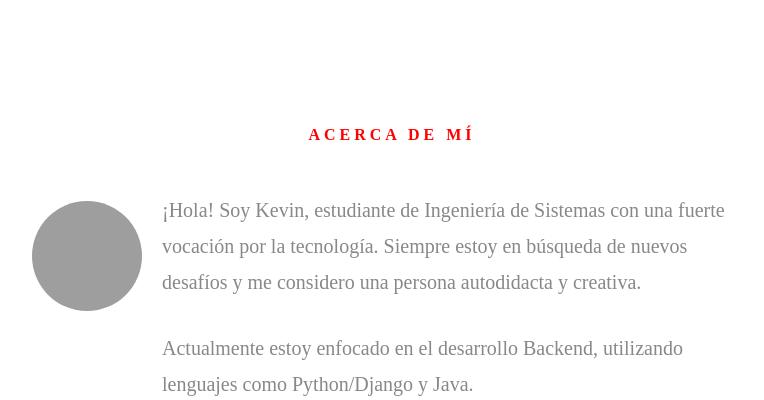
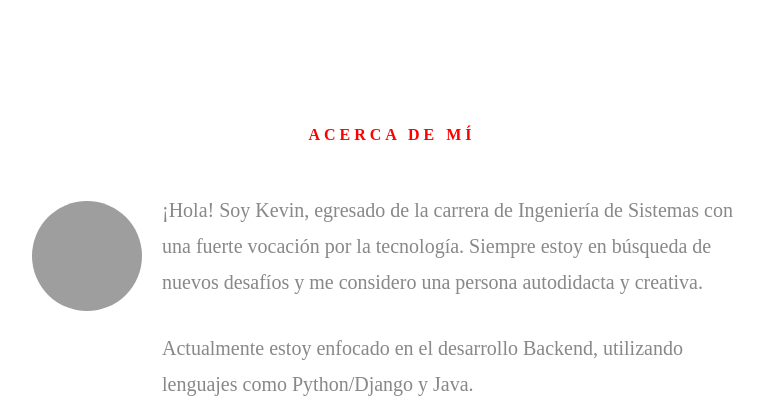
Before and after one commit to KevinSucapuca/MiWeb, a Django app: page / in a window 1280 px wide. Shown: the part 800-1200 px from the top of the page, without its empty margins (248-1012 px from the left). Run offline with Django 4.2, Linux system fonts and the light colour scheme; data that the repository does not hold is empty; some libraries are stand-ins or nearby versions; grey boxes are pictures that could not be loaded.

Commit message:
Update base.html

```diff
--- a/portafolios/templates/base.html
+++ b/portafolios/templates/base.html
@@ -100,7 +100,7 @@
 
 				<img src="https://drive.google.com/uc?export=view&id=1xKxminxw7DP66Z2d6gUMwzTMpfrJkQYZ" alt="Profile Picture">
 
-				<p class="lead">¡Hola! Soy Kevin, estudiante de Ingeniería de Sistemas
+				<p class="lead">¡Hola! Soy Kevin, egresado de la carrera de Ingeniería de Sistemas
 					con una fuerte vocación por la tecnología.
 					Siempre estoy en búsqueda de nuevos desafíos y
 					me considero una persona autodidacta y creativa.</p>
```
